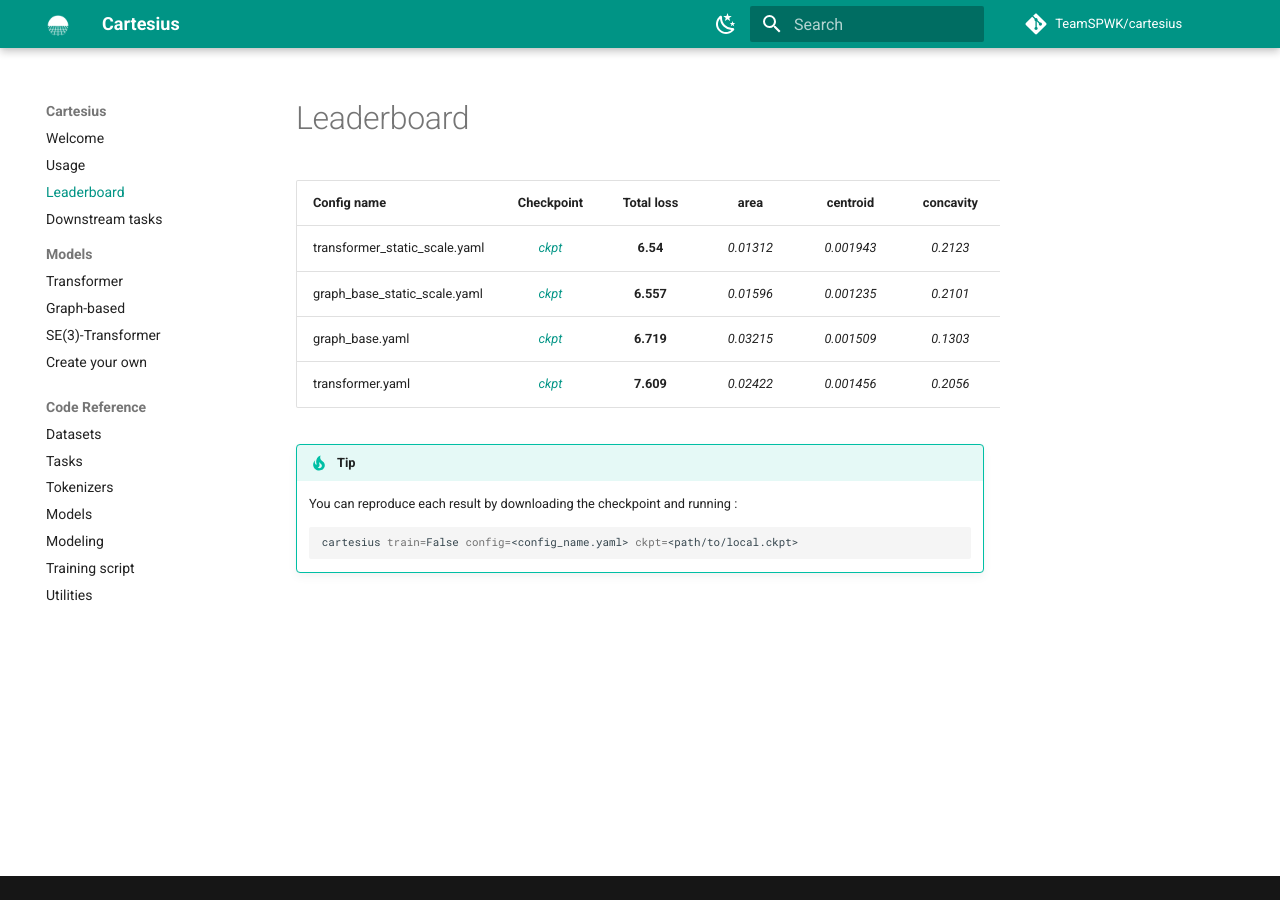
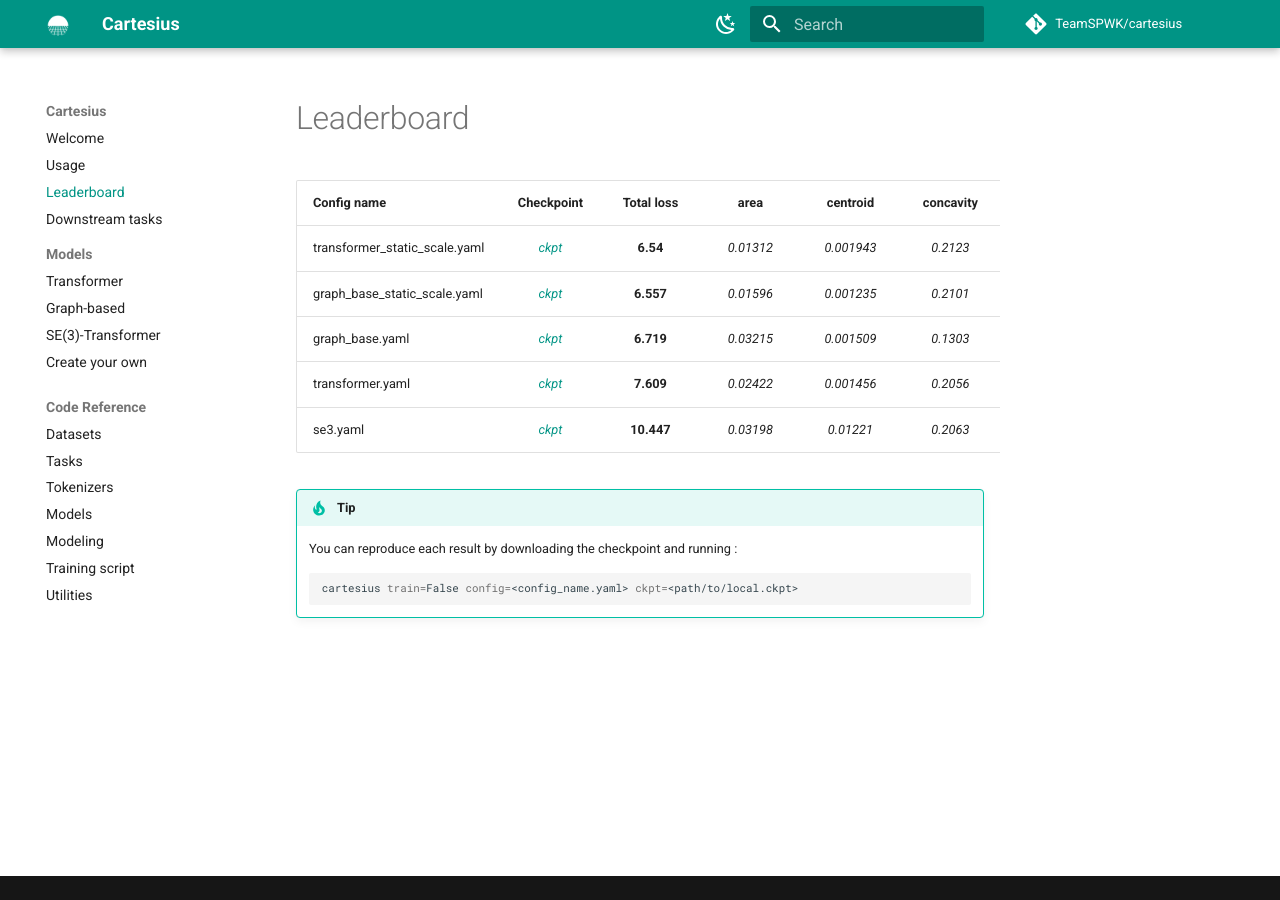
Before and after one commit to TeamSPWK/cartesius, an MkDocs documentation site: the page built from docs/leaderboard.md, in a window 1280 px wide. Built offline with MkDocs 1.6.1 and Material for MkDocs 9.7.7, drawn with Linux system fonts in a browser that asks for light colours; comment, search, counter and statistics services are not loaded.

Commit message:
:chart_with_upwards_trend: Update leaderboard

```diff
--- a/docs/leaderboard.md
+++ b/docs/leaderboard.md
@@ -6,6 +6,7 @@
 | graph_base_static_scale.yaml  |  [*ckpt*](https://github.com/TeamSPWK/cartesius/releases/download/untagged-79e7436c9dd96892b8d4/graph_base_static_scale.ckpt) |  **6.557** | *0.01596* | *0.001235* |  *0.2101* | *0.002985* |  *0.2356* | *0.008056* |
 | graph_base.yaml               |        [*ckpt*](https://github.com/TeamSPWK/cartesius/releases/download/untagged-79e7436c9dd96892b8d4/graph_base.ckpt)        |  **6.719** | *0.03215* | *0.001509* |  *0.1303* |   *0.013*  |  *0.5147* | *0.000932* |
 | transformer.yaml              |        [*ckpt*](https://github.com/TeamSPWK/cartesius/releases/download/untagged-79e7436c9dd96892b8d4/transformer.ckpt)       |  **7.609** | *0.02422* | *0.001456* |  *0.2056* |  *0.01153* |  *0.6108* | *0.003209* |
+| se3.yaml | [*ckpt*](https://github.com/TeamSPWK/cartesius/releases/download/untagged-8c069b6248e6d305f610/se3.ckpt) |    **10.447**   | _0.03198_ | _0.01221_ |   _0.2063_  |  _0.01525_  |   _0.2332_  | _0.03946_ |
 
 !!! tip
     You can reproduce each result by downloading the checkpoint and running :
```
